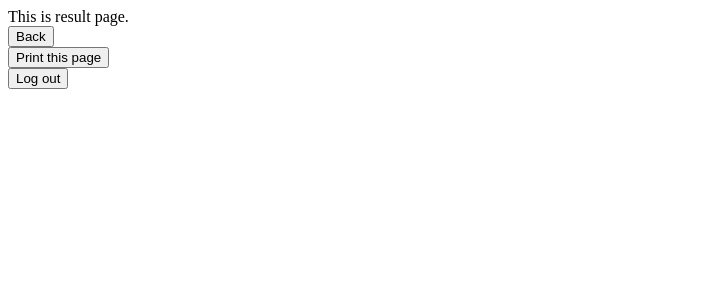
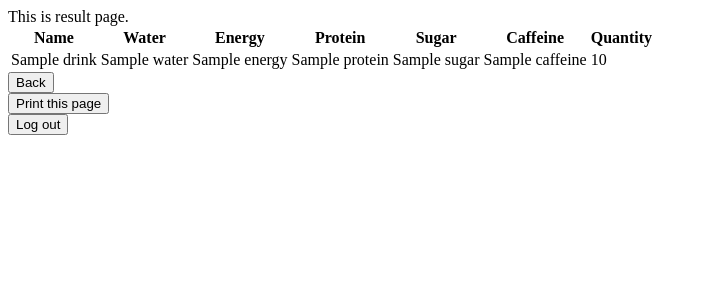
Before and after one commit to Zhu-Lifeng/Cloud-Computing-miniproject, a Python web app: template MainProject/templates/result.html in a window 1280 px wide. Shown: the top 300 px of the page, without its empty margins (0-707 px from the left). Run offline with Jinja, Linux system fonts and the light colour scheme; the template is opened without the code that fills it: most values are stand-ins (such as "Sample title", 1, 10 or a date in 2020).

Commit message:
Add files via upload

```diff
--- a/MainProject/templates/result.html
+++ b/MainProject/templates/result.html
@@ -6,6 +6,28 @@
 </head>
 <body>
 This is result page.
+<table>
+    <tr>
+        <th>Name</th>
+        <th>Water</th>
+        <th>Energy</th>
+        <th>Protein</th>
+        <th>Sugar</th>
+        <th>Caffeine</th>
+        <th>Quantity</th>
+  </tr>
+     {% for drink in drinks %}
+  <tr>
+      <td>{{ drink.name }}</td>
+      <td>{{ drink. water}}</td>
+      <td>{{ drink. energy}}</td>
+      <td>{{ drink. protein}}</td>
+      <td>{{ drink. sugar}}</td>
+      <td>{{ drink. caffeine}}</td>
+      <td>{{ drink. quantity}}</td>
+  </tr>
+  {% endfor %}
+</table>
 
 <form action="/main">
     <button type="submit">Back</button>
```
Also changed, not shown: MainProject/templates/main.html (+15 -14 lines).
